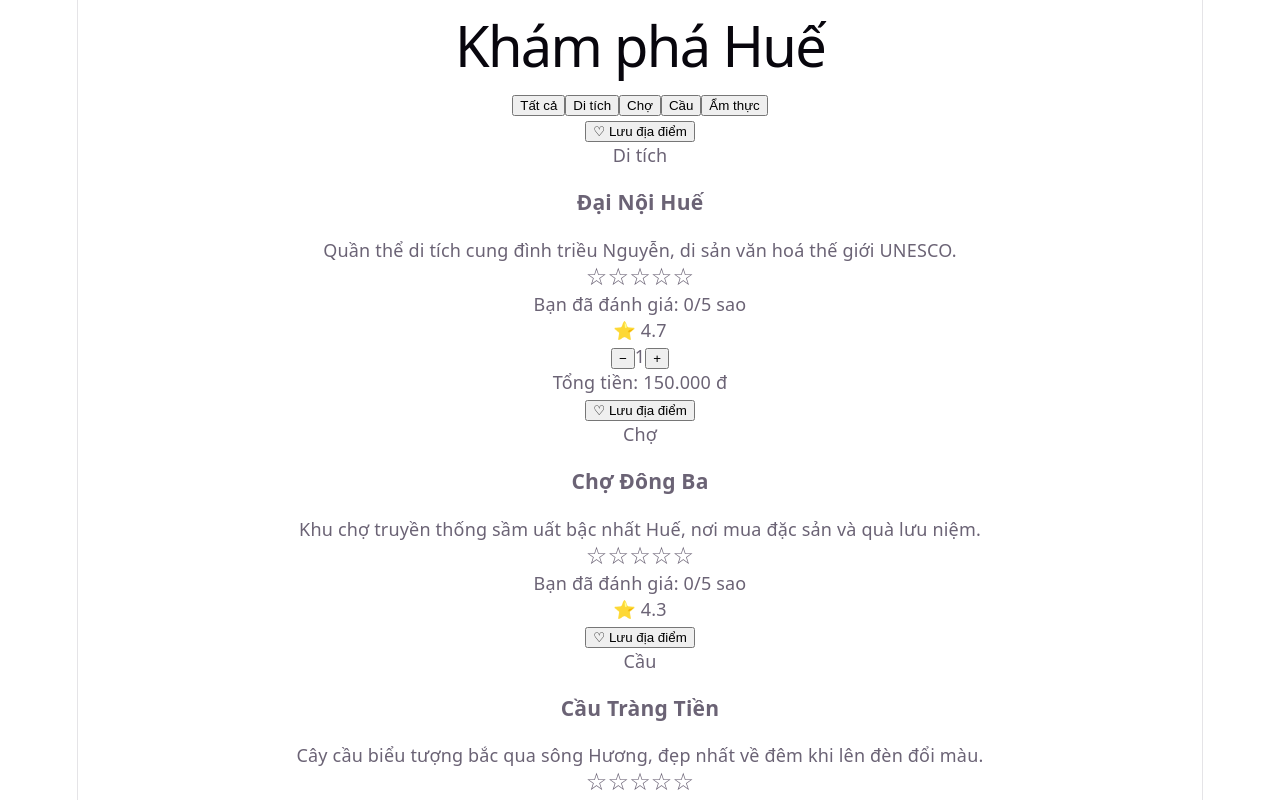
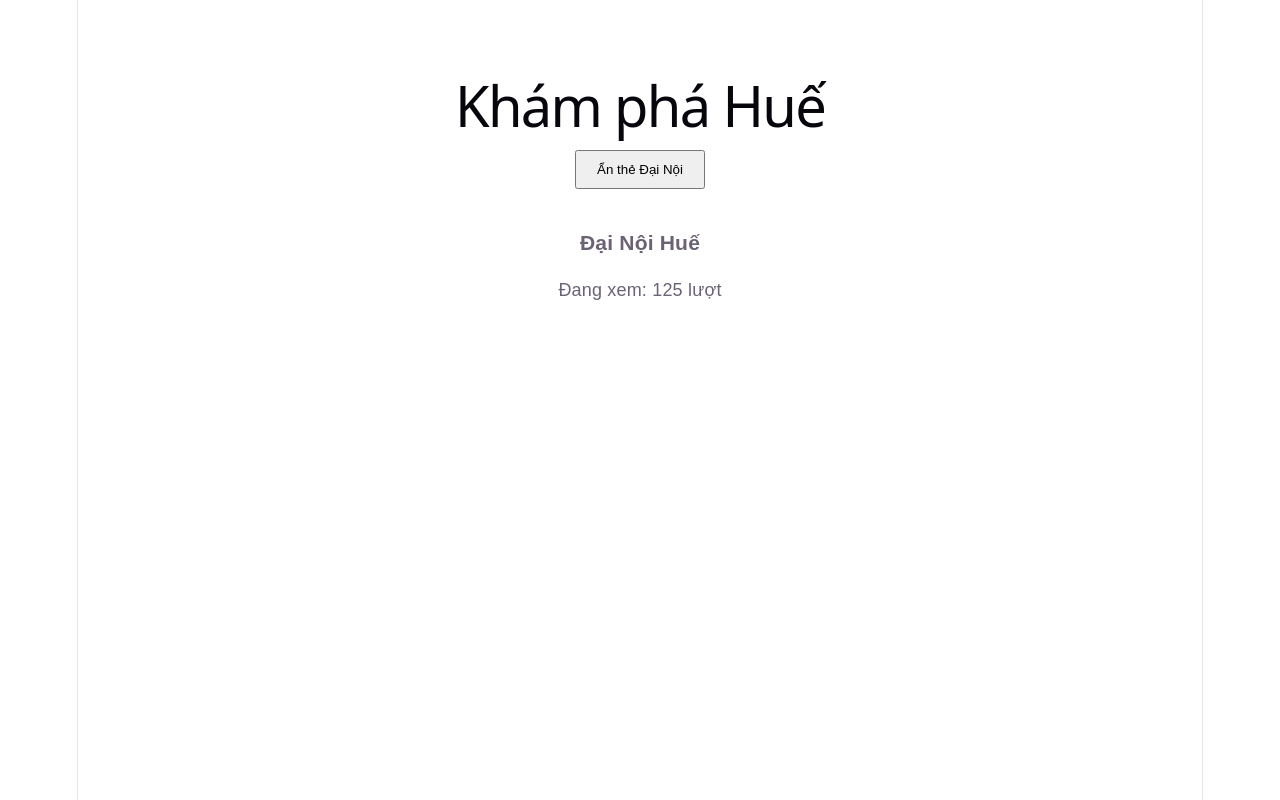
Before and after one commit to xuanhoai3152007-cmd/phu-xuan-react, a React (Vite) app: page / in a window 1280 px wide. Shown: the top 800 px of the page. Built offline with nearby package versions, Linux system fonts and the light colour scheme.

Commit message:
feat: hoàn thành bài 6 lab 1 useEffect cleanup

```diff
--- a/src/App.tsx
+++ b/src/App.tsx
@@ -1,40 +1,33 @@
 import { useState } from 'react'
-import AttractionList from './components/AttractionList'
-import CategoryTabs from './components/CategoryTabs'
-import { attractions } from './data/attractions'
+import LuotXemDaiNoi from './features/landmarks/LuotXemDaiNoi'
 
 function App() {
-  const [selectedCategory, setSelectedCategory] =
-    useState('Tất cả')
-
-  const categories = [
-    'Tất cả',
-    ...new Set(
-      attractions.map((item) => item.category),
-    ),
-  ]
-
-  const filteredAttractions =
-    selectedCategory === 'Tất cả'
-      ? attractions
-      : attractions.filter(
-          (item) =>
-            item.category === selectedCategory,
-        )
+  const [hienThi, setHienThi] = useState(true)
 
   return (
-    <div className="app">
+    <div
+      style={{
+        maxWidth: '800px',
+        margin: '40px auto',
+        padding: '20px',
+        fontFamily: 'Arial, sans-serif',
+        textAlign: 'center',
+      }}
+    >
       <h1>Khám phá Huế</h1>
 
-      <CategoryTabs
-        categories={categories}
-        selectedCategory={selectedCategory}
-        onSelectCategory={setSelectedCategory}
-      />
+      <button
+        onClick={() => setHienThi(!hienThi)}
+        style={{
+          padding: '10px 20px',
+          marginBottom: '20px',
+          cursor: 'pointer',
+        }}
+      >
+        {hienThi ? 'Ẩn thẻ Đại Nội' : 'Hiện thẻ Đại Nội'}
+      </button>
 
-      <AttractionList
-        attractions={filteredAttractions}
-      />
+      {hienThi && <LuotXemDaiNoi />}
     </div>
   )
 }
--- /dev/null
+++ b/src/features/landmarks/LuotXemDaiNoi.tsx
@@ -0,0 +1,28 @@
+import { useState, useEffect } from 'react'
+
+function LuotXemDaiNoi() {
+  const [luotXem, setLuotXem] = useState(120)
+
+  useEffect(() => {
+    console.log('Đã gắn component — bắt đầu đếm lượt xem')
+
+    const idBoDem = setInterval(() => {
+      setLuotXem((soCu) => soCu + 1)
+    }, 1000)
+
+    return () => {
+      console.log('Dọn dẹp: đã huỷ bộ đếm lượt xem')
+      clearInterval(idBoDem)
+    }
+  }, [])
+
+  return (
+    <div className="the-luot-xem">
+      <h3>Đại Nội Huế</h3>
+
+      <p>Đang xem: {luotXem} lượt</p>
+    </div>
+  )
+}
+
+export default LuotXemDaiNoi
```
